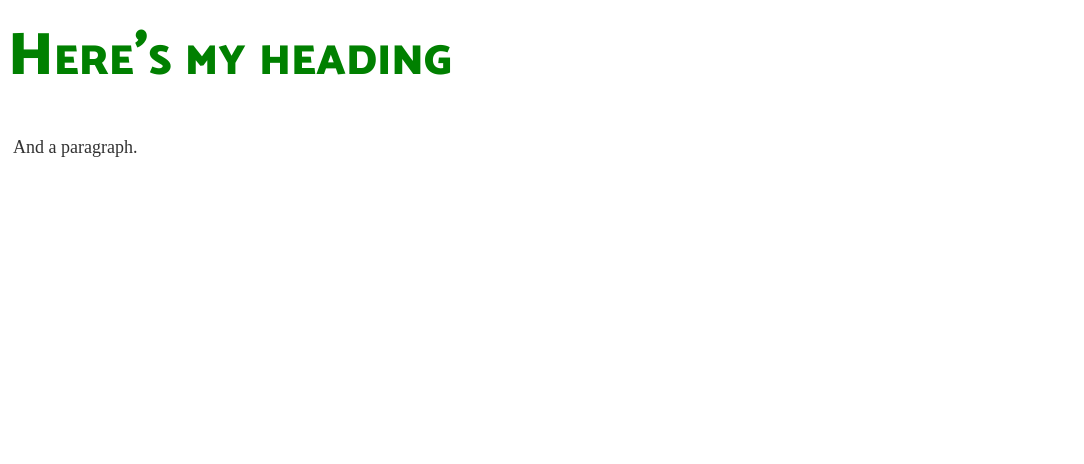
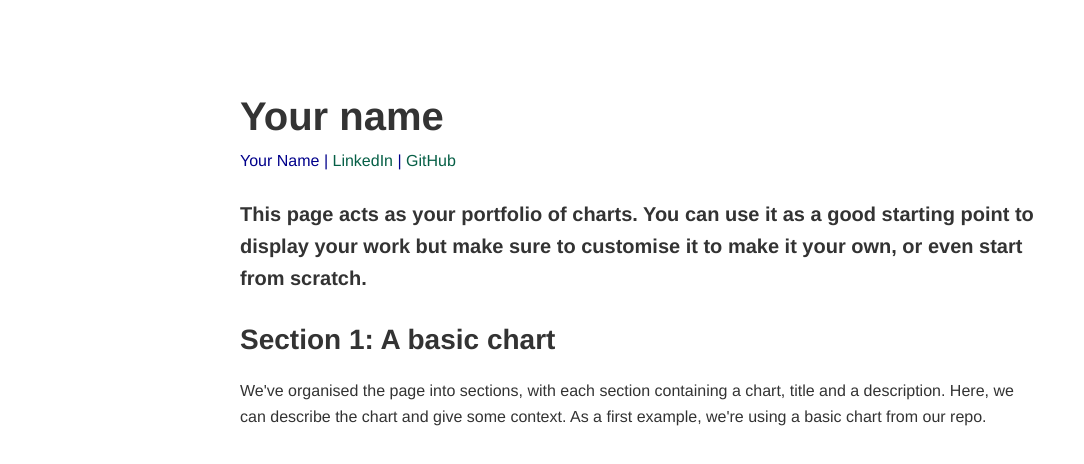
Before and after one commit to eh-jos/eh-jos.github.io, a plain HTML site: page index.html in a window 1280 px wide. Shown: the whole page, without its empty margins (0-1084 px from the left). Drawn offline with Linux system fonts and the light colour scheme; a script that the page names is missing.

Commit message:
Add files via upload

```diff
--- a/index.html
+++ b/index.html
@@ -1,22 +1,96 @@
+<!-- This HTML file provides a simple example of a portfolio page. It contains a header, a few sections, and a few charts. -->
+<!-- It works with the three css files in this folder: example1.css, example2.css and example3.css. -->
+<!-- The HTML file defines the structure of the page, and the CSS files define how it looks. -->
+<!-- The CSS examples are all designed to work with this page. Try swapping them out on line 29 and see what happens. -->
+
+<!-- Take a look around and make your own copy to adapt for your own use. -->
+
+<!-- This is a comment -->
+<!-- Comments are not displayed in the browser -->
+<!-- They can be used to leave notes in the code -->
+
 <!DOCTYPE html>
-
-<!-- Richard Davies, Data Science -->
-
 <html>
+    <!-- HTML is heirarchial: tags like this define elements on the page.
+    Each tag does something different. For example:
+        - The <html> tag defines the whole document.
+        - The <h1> tag defines a large heading
+        - The <p> tag defines a paragraph
+        - Tags appear as an opening <div> and closing </div> pair
+    -->
 
 <head>
-    <title>EJ's Second Example</title>
+    <!-- The head tag links to resources our page needs and defines information about it. Tags in the <head> aren't displayed on the page. -->
 
-<!-- Link to my CSS file -->
-<!-- The link needs to point to the CSS file, so it needs to be in the right place -->
-    <link rel="stylesheet" href="Example2.css">
+    <!-- This is a link to a stylesheet which contains rules about how each element on the page should be defined-->
+    <!-- Try swapping example1.css to another, and take a look at example1.css to see if you understand it-->
+    <link rel="stylesheet" type="text/css" href="portfoliostyles.css">
+    <title>My Portfolio</title> <!-- The title displayed in the browser tab, not on the page itself -->
+
+    <!-- This is a link to the vega-lite which we're using to make graphs -->
+    <script src="https://cdn.jsdelivr.net/npm/vega@5"></script>
+    <script src="https://cdn.jsdelivr.net/npm/vega-lite@5"></script>
+    <script src="https://cdn.jsdelivr.net/npm/vega-embed@6"></script>
+
+    <style>
+        #chartGrid {
+            display: flex;
+        }
+
+    </style>
 </head>
 
+<body>
+<!-- The body tag contains the elements that visitors to our page will see. -->
+    <h1 class="big" style="margin-bottom: 0px;"> <!-- We have added a class to the header called "big" which we can use to style it in the CSS -->
+        <!-- This is a header, it is the largest text on the page -->
+        Your name
+    </h1>
+    <p style="margin-top: 0px; color: darkblue">
+        <!-- we're setting the margin to 0px so the header and authour name are close together -->
+        Your Name | <a href="https://www.linkedin.com/in/YOUR_LINKEDIN/">LinkedIn</a> | <a
+            href="https://www.github.com/YOUR_GITHUB">GitHub</a>
+    </p>
+    <h3 class="small"> <!-- We have added a class to the header called "small" which we can use to style it in the CSS -->
+        This page acts as your portfolio of charts. You can use it as a good starting point to display your work but make sure to customise it to make it your own, or even start from scratch.
+    </h3>
 
-<body>
+    <!-- We're organising the page into sections, with each section containing a chart, title and a description -->
+    <section>
+        <div class="chart-description">
+            <h2>Section 1: A basic chart</h2>
+            <p> <!-- This is a paragraph, it's the main way to display text on a web page -->
+                We've organised the page into sections, with each section containing a chart, title and a description. Here, we can describe the chart and give some context.
+                As a first example, we're using a basic chart from our repo.
+            </p>
+        </div>
+        <figure id="Location1"></figure> <!-- we give it an id so we can put a vega-lite graph here with VegaEmbed -->
+    </section>
 
-<h1>Here's my heading</h1>
-<p>And a paragraph.</p>
+    <!-- Do you want to add more sections? -->
+        <!-- Try copying pasting the section above -->
+        <!-- You'll need to change the id of the figure "<figure id="Location3"... -->
+        <!-- ... and add a new variable for the graph spec in the script at the bottom of the page -->
+
+
+    <!-- This is a script, it's a way to run JavaScript code on the page -->
+    <script>
+        // This is a comment in JavaScript - it's a different language to HTML and CSS
+
+        let figure_1_spec = "https://raw.githubusercontent.com/EconomicsObservatory/courses/main/2/s2_chart2.json"; // We're storing the URL of the graph we want to display in a variable
+                                                                                                                    // You should have a spec for a graph in this same folder. Just specify its name here, e.g. let figure_1_spec = "chart1.json"
+
+        vegaEmbed('#Location1', figure_1_spec) // We're using the vegaEmbed function to put a graph in the element with id figure_1
+
+        // Do you want to add more graphs?
+        // try defining a new variable for figure_3_spec, adding VegaEmbed for Location3, and adding a new section in the HTML
+        // e.g.
+        // let figure_3_spec = ...
+        // vegaEmbed('#Location3', figure_3_spec)
+
+
+    </script>
 
 </body>
+
 </html>
--- /dev/null
+++ b/portfoliostyles.css
@@ -0,0 +1,67 @@
+/* This is an example CSS file. If you include it in your portfolio, it'll provide some clean and basic styling */
+/* for your page. Feel free to experiment with the values, or copy them into a new file and use that instead. */
+
+/* These are comments in CSS. Comments don't do anything except explain your working to make code easier to understand. */
+
+
+body { /* We can style any HTML element by using its name - here we're styling the body */
+  /* We want text that uses a clean sans-serif font, is usually 16px big and close to black */
+  font-family: 'Helvetica Neue', Helvetica, Arial, sans-serif;
+  font-size: 16px;
+  color: #333;
+  line-height: 1.6;
+  /* we want a white page, that's centered and not too wide */
+  background-color: #fff;
+  margin:0 auto;
+  max-width: 800px;
+  padding-top: 60px;
+}
+
+
+/* Headings */
+h1, h2, h3, h4, h5, h6 {
+  color: #333;
+  margin-top: 24px;
+  margin-bottom: 16px;
+  font-weight: 600;
+}
+
+/* We want the headings to be a little bigger than the paragraph text */
+.big { /* This is the class we created in the HTML file, you can use it to style any element */
+  font-size: 2.5em;
+}
+
+h2 {
+  font-size: 1.75em;
+}
+
+.small {
+  font-size: 1.25em;
+}
+
+/* Paragraph */
+p {
+  margin-bottom: 1em;
+  font-weight: 300;
+}
+
+section {
+  margin-bottom: 2.5em;  /* We want a little more space between sections */
+}
+
+/* Links */
+/* We want the links to be a little more visible  and a different color */
+a {
+  color: #065f46;
+  text-decoration: none;
+}
+
+a:hover {
+  text-decoration: underline;
+}
+
+/* Images */
+img {
+  max-width: 100%;
+  height: auto;
+}
```
